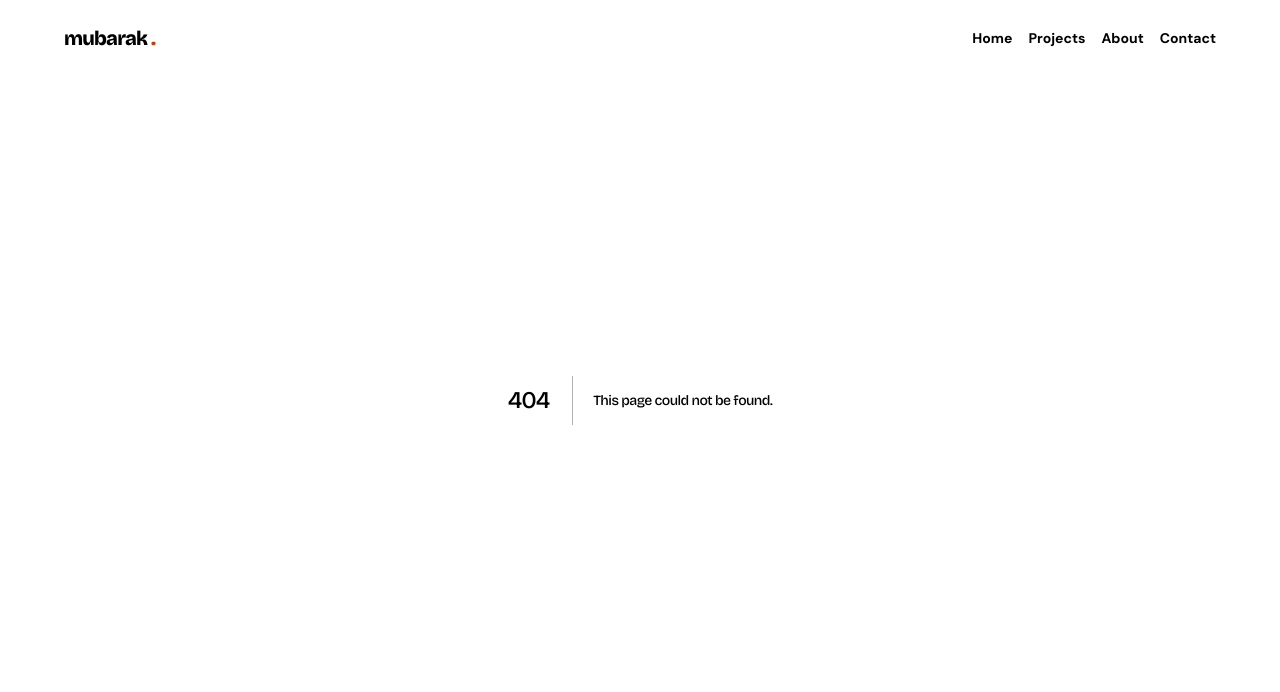
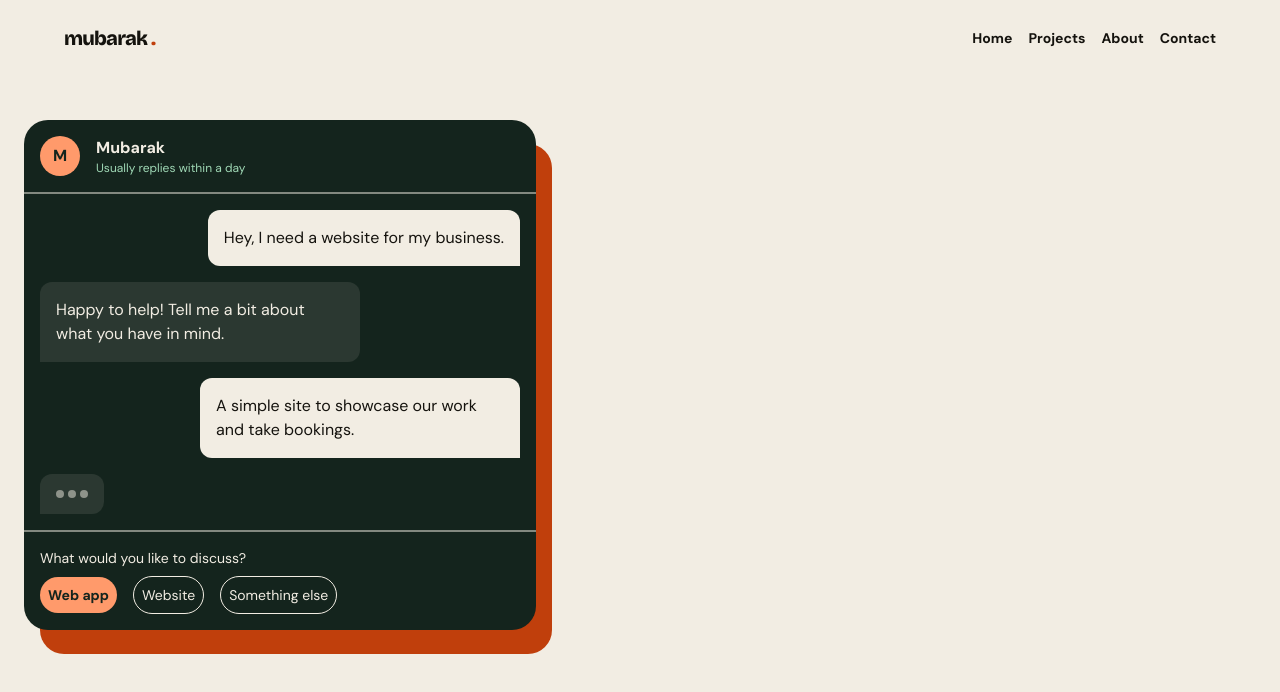
Before and after one commit to MubarakAfolabi/my-portfolio, a Next.js app: page /contact in a window 1280 px wide. Before the commit this address had no page. Shown: the top 692 px of the page. Built offline with nearby package versions, Linux system fonts and the light colour scheme.

Commit message:
Add ChatWrap component to Contact page

```diff
--- /dev/null
+++ b/app/contact/page.tsx
@@ -0,0 +1,9 @@
+import ChatWrap from "@/component/contact/ChatWrap";
+
+export default function ContactPage() {
+  return (
+    <section className="px-6 mt-30">
+      <ChatWrap />
+    </section>
+  );
+}
--- /dev/null
+++ b/component/contact/ChatWrap.tsx
@@ -0,0 +1,52 @@
+export default function ChatWrap() {
+  return (
+    <div className="w-full h-fit lg:max-w-lg relative bg-secondary text-background rounded-lg">
+      <div className="absolute top-6 -right-4 -bottom-6 left-4 -z-10 rounded-3xl bg-primary"></div>
+      <div className="flex items-center gap-4 p-4">
+        <div className="flex items-center justify-center font-semibold text-secondary bg-accent h-10 w-10 rounded-full">
+          M
+        </div>
+        <div>
+          <p className="font-semibold">Mubarak</p>
+          <p className="text-xs text-mint">Usually replies within a day</p>
+        </div>
+      </div>
+
+      <hr className="border border-code-comment" />
+
+      <div className="flex flex-col gap-4 p-4">
+        <p className="w-fit bg-background text-foreground self-end max-w-xs p-4 rounded-l-xl rounded-tr-xl">
+          Hey, I need a website for my business.
+        </p>
+        <p className="w-fit bg-background/10 text-background max-w-xs p-4 rounded-tl-xl rounded-r-xl">
+          Happy to help! Tell me a bit about what you have in mind.
+        </p>
+        <p className="w-fit bg-background text-foreground self-end max-w-xs p-4 rounded-l-xl rounded-tr-xl">
+          A simple site to showcase our work and take bookings.
+        </p>
+        <div className="flex items-center gap-1 w-fit bg-background/10 text-background max-w-xs p-4 rounded-tl-xl rounded-r-xl">
+          <div className="bg-background/50 h-2 w-2 rounded-full"></div>
+          <div className="bg-background/50 h-2 w-2 rounded-full"></div>
+          <div className="bg-background/50 h-2 w-2 rounded-full"></div>
+        </div>
+      </div>
+
+      <hr className="border border-code-comment" />
+
+      <div className="flex flex-col gap-2 p-4">
+        <p className="text-sm">What would you like to discuss?</p>
+        <div className="flex items-center gap-4">
+          <div className="w-fit text-sm bg-accent text-secondary font-semibold py-2 px-2 rounded-full cursor-pointer">
+            Web app
+          </div>
+          <div className="w-fit text-sm border border-background text-background py-2 px-2 rounded-full cursor-pointer">
+            Website
+          </div>
+          <div className="w-fit text-sm border border-background text-background py-2 px-2 rounded-full cursor-pointer">
+            Something else
+          </div>
+        </div>
+      </div>
+    </div>
+  );
+}
```
